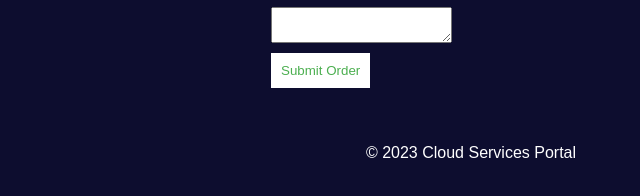
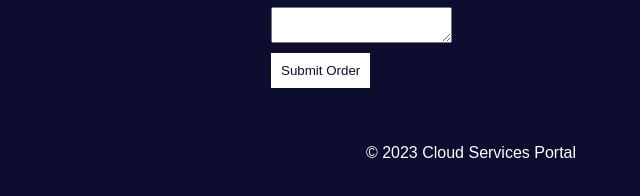
Before and after one commit to ilolnxs/ilolnxs.github.io, a plain HTML site: page order.html in a window 1280 px wide. Shown: the part 378-574 px from the top of the page, 169-809 px from the left. Drawn offline with Linux system fonts and the light colour scheme.

Commit message:
fix: color

```diff
--- a/styles.css
+++ b/styles.css
@@ -44,14 +44,14 @@ form input {
 
 button {
     background-color: white;
-    color: #4CAF50;
+    color: #0d0d2f;
     padding: 10px;
     border: none;
     cursor: pointer;
 }
 
 button:hover {
-    background-color: #45a049;
+    background-color: #24248c;
 }
 
 footer {
```
